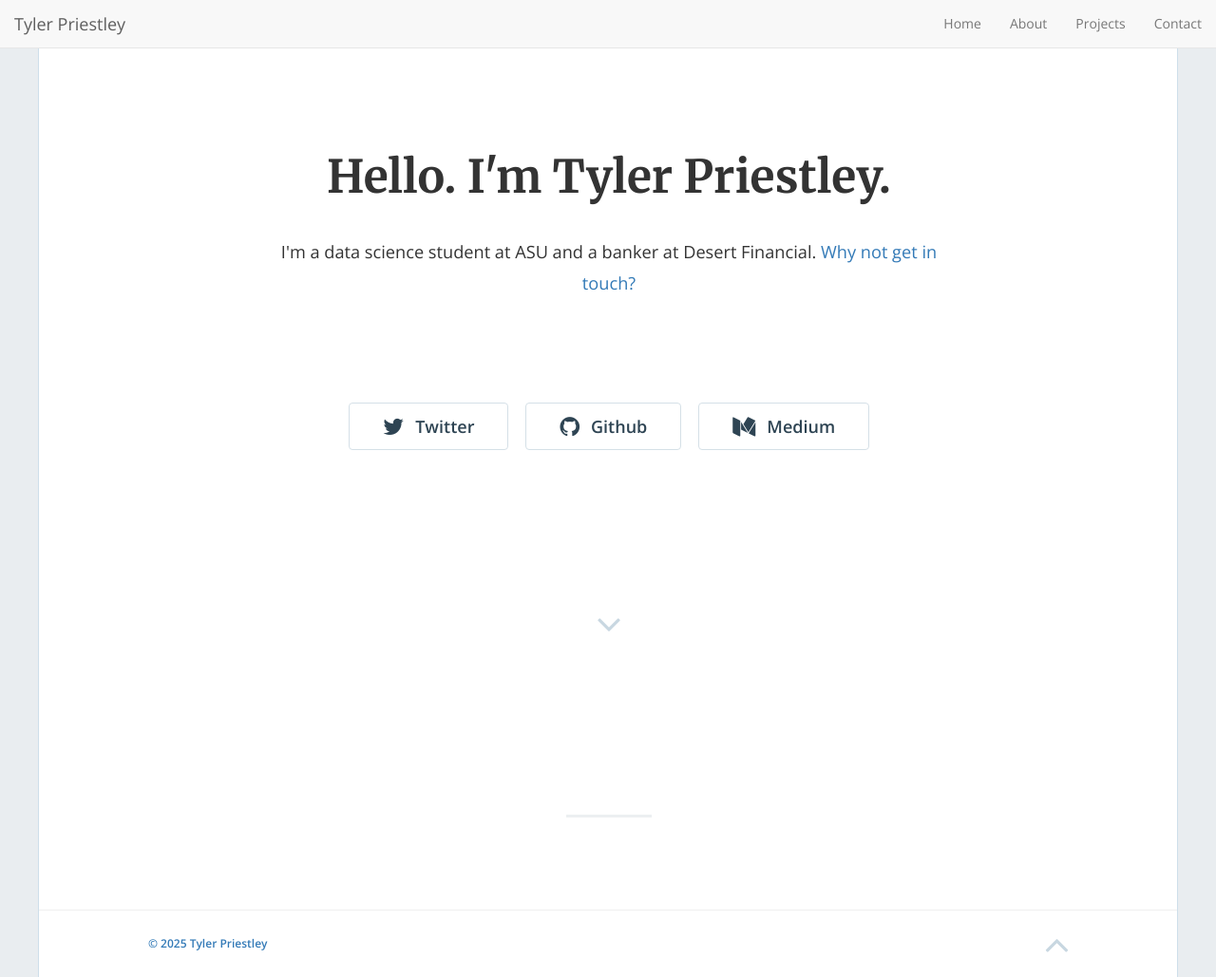
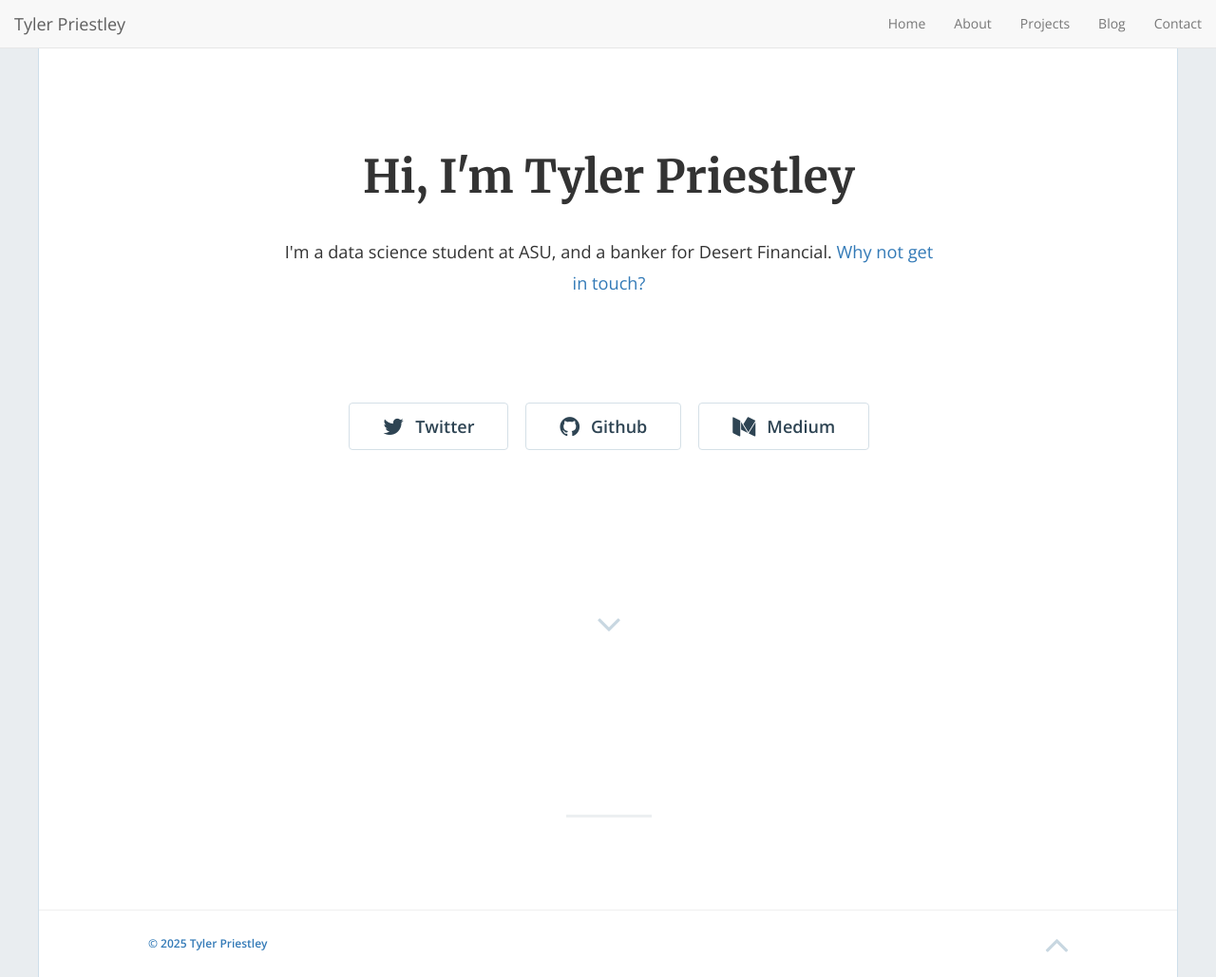
Before and after one commit to tylerpriestley/tylerpriestley.github.io, a Jekyll site: the page built from README.md, in a window 1280 px wide and 1029 px high. Shown: the whole window at 95% size. Built offline with Jekyll 4.4.1, drawn with Linux system fonts in a browser that asks for light colours; nearby versions of some CDN libraries; our own code applies the rules of GitHub Pages for plain Markdown files; library files that are not in the unit come from our copies; part of the change alters nothing that is shown.

Commit message:
Update _config.yml

```diff
--- a/_config.yml
+++ b/_config.yml
@@ -1,26 +1,26 @@
-# ----------------------------------------
-# Site Settings
-# ----------------------------------------
-title: "Hello. I'm Tyler Priestley."
+# ----------------------------
+# Site settings
+# ----------------------------
+title: "Hi, I'm Tyler Priestley"
 email: "tylerjpriest1228@gmail.com"
-description: "I'm a data science student at ASU and a banker at Desert Financial."
-url: "https://tylerpriestley.github.io"   # Use your GitHub Pages domain here
-baseurl: "/tylerpriestley"                # If this is a project repo (not username.github.io)
+description: "I'm a data science student at ASU, and a banker for Desert Financial."
+baseurl: "" # leave blank unless hosting in a subfolder
+url: "https://tylerpriestley.github.io/tylerpriestley" # replace with your GitHub Pages URL or custom domain
 
+twitter_username: "@zentza"
 github_username: "tylerpriestley"
-instagram_username: "turtle._.tyler"
 
-# ----------------------------------------
-# Build Settings
-# ----------------------------------------
+# ----------------------------
+# Build settings
+# ----------------------------
 markdown: kramdown
-theme: phantom
+# theme: phantom # Uncomment once published to RubyGems
 plugins:
   - jekyll-paginate
 
-# ----------------------------------------
-# Pagination Settings
-# ----------------------------------------
+# ----------------------------
+# Pagination
+# ----------------------------
 paginate: 10
 paginate_path: "/page:num/"
 
@@ -43,20 +43,21 @@ pagination:
   extension: html
   indexpage: 'index'
 
-# ----------------------------------------
-# Phantom Theme Settings
-# ----------------------------------------
+# ----------------------------
+# Portfolio Settings
+# ----------------------------
 footer_text: '© 2025 Tyler Priestley'
 admin_name: 'Tyler Priestley'
-google_analytics: ""  # Add your tracking ID if using Google Analytics
-enable_contact: true  # Enables contact page (needs contact.md)
+google_analytics: "" # Add your GA4 / UA ID if you want tracking
+enable_contact: true  # enable a contact form
 
-# ----------------------------------------
-# Navigation Menu
-# ----------------------------------------
+# ----------------------------
+# Navigation
+# ----------------------------
 enable_nav: true
 nav_item:
   - { url: '/', text: 'Home' }
   - { url: '/about', text: 'About' }
   - { url: '/projects', text: 'Projects' }
+  - { url: '/blog', text: 'Blog' }
   - { url: '/contact', text: 'Contact' }
```
